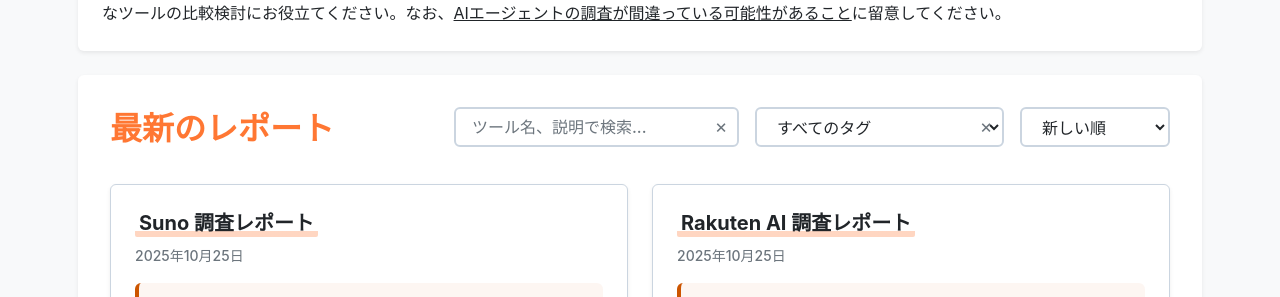
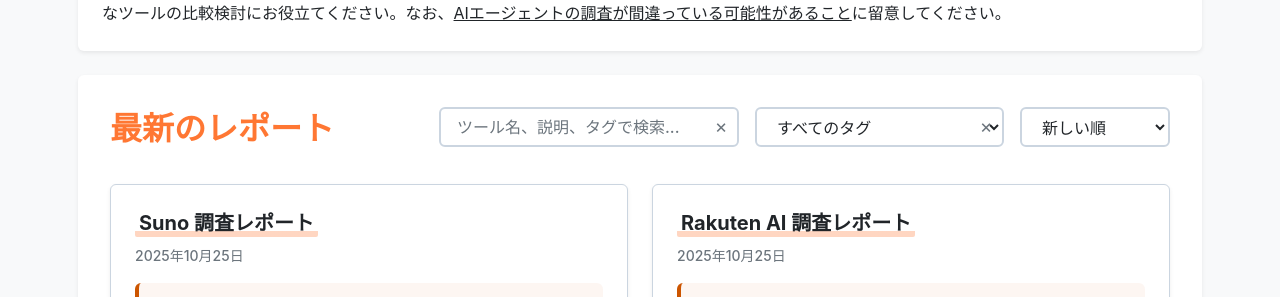
Before and after one commit to aegisfleet/tool-survey-report, a Jekyll site: the page built from index.md, in a window 1280 px wide and 1400 px high, scrolled down 542 px. Shown: the part 153-450 px from the top of the window. Built offline with Jekyll 4.4.1, drawn with Linux system fonts in a browser that asks for light colours.

Commit message:
feat(search): Enhance report search functionality
- Add ability to search reports by tags in addition to tool name, description, and developer
- Increase search container minimum width for better usability
- Update search input placeholder to indicate tag search capability
- Modify search filtering logic to include tag matching

```diff
--- a/_layouts/home.html
+++ b/_layouts/home.html
@@ -17,7 +17,7 @@
         <h2>最新のレポート</h2>
         <div class="reports-controls">
           <div class="search-container">
-            <input type="text" id="report-search" placeholder="ツール名、説明で検索..." class="search-input">
+            <input type="text" id="report-search" placeholder="ツール名、説明、タグで検索..." class="search-input">
             <button type="button" class="search-clear" id="search-clear" aria-label="検索をクリア">×</button>
           </div>
 
--- a/_sass/_home.scss
+++ b/_sass/_home.scss
@@ -118,7 +118,7 @@
 
 .search-container {
     position: relative;
-    min-width: 270px;
+    min-width: 300px;
     flex: 1;
     max-width: 410px;
 
```
Also changed, not shown: other parts of _layouts/home.html (+2 -1 lines).
